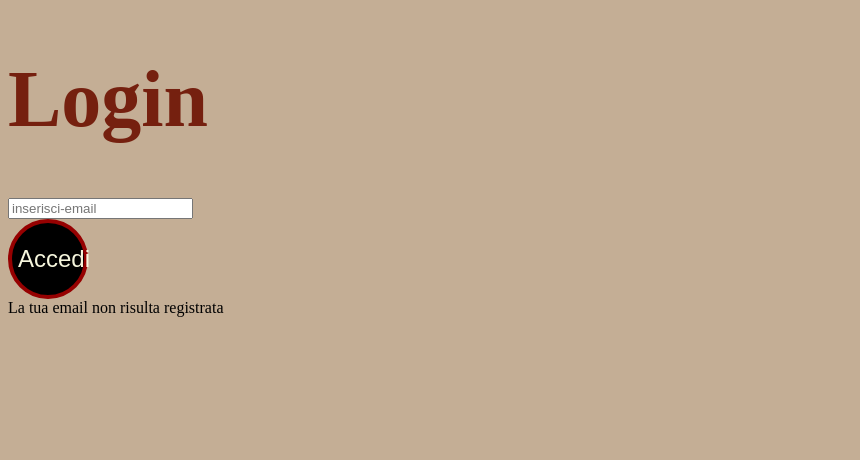
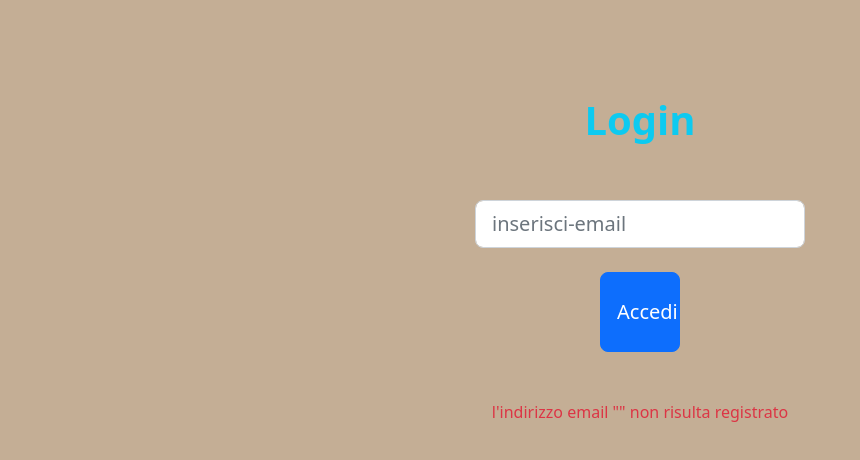
Before and after one commit to GiuliaGlave/js-mail-dadi, a plain HTML site: page mail/index.html in a window 1280 px wide. Both pictures are taken after a click on the button "Accedi". Shown: the whole page, without its empty margins (0-860 px from the left). Drawn offline with nearby package versions, Linux system fonts and the light colour scheme; files that its build step writes are made by us from their sources.

Commit message:
add style

```diff
--- a/mail/index.html
+++ b/mail/index.html
@@ -6,26 +6,34 @@
     <meta name="viewport" content="width=device-width, initial-scale=1.0">
     <title>Mail</title>
 
+    <link href="https://cdn.jsdelivr.net/npm/bootstrap@5.2.3/dist/css/bootstrap.min.css" rel="stylesheet"
+        integrity="sha384-rbsA2VBKQhggwzxH7pPCaAqO46MgnOM80zW1RWuH61DGLwZJEdK2Kadq2F9CUG65" crossorigin="anonymous">
+    <script src="https://cdn.jsdelivr.net/npm/bootstrap@5.2.3/dist/js/bootstrap.bundle.min.js"
+        integrity="sha384-kenU1KFdBIe4zVF0s0G1M5b4hcpxyD9F7jL+jjXkk+Q2h455rYXK/7HAuoJl+0I4"
+        crossorigin="anonymous"></script>
     <link rel="stylesheet" href="./style.css">
     <script type="text/javascript" src="./script.js" defer></script>
 </head>
 
-<body>
+<body class="text-center d-flex flex-column min-vh-100 pt-5 mt-5 d-grid gap-5">
 
     <div>
-        <h1>Login</h1>
+        <h1 class="text-info  fw-bold h1">Login</h1>
+    </div>
+
+    <div class="d-flex flex-column align-items-center d-grid gap-4">
+
+        <form action="#">
+            <input type="email" class="form-control form-control-lg" id="user-email" placeholder="inserisci-email">
+        </form>
+
+        <button type="button" id="login-btn" class="btn btn-lg btn-primary">Accedi</button>
+
     </div>
 
     <div>
-        <form action="#">
-            <input type="email" id="user-email" placeholder="inserisci-email">
-        </form>
-
-        <button type="button" id="login-btn">Accedi</button>
-    </div>
-
-    <div>
-        <span id="login-output"></span>
+        <div class="text-success fs-5" id="login-output-1"></div>
+        <div class="text-danger" id="login-output-2"></div>
     </div>
 
 </body>
--- a/mail/script.js
+++ b/mail/script.js
@@ -15,6 +15,7 @@ const emailList = [
 loginBtn.addEventListener(
     "click",
     function(){
+
         //variabile email utente
         const userEmail = document.getElementById("user-email").value;
 
@@ -31,13 +32,17 @@ loginBtn.addEventListener(
             }
         }
 
-        const loginOutput = document.getElementById("login-output");
+        const loginOutput1 = document.getElementById("login-output-1");
+
+        const loginOutput2 = document.getElementById("login-output-2");
 
         if (inList == true) {
-            loginOutput.innerHTML = "Accesso riuscito";
+            loginOutput1.innerHTML = "Accesso riuscito";
+            loginOutput2.innerHTML = "";
 
         } else {
-            loginOutput.innerHTML = "La tua email non risulta registrata";
+            loginOutput2.innerHTML = `l'indirizzo email  "${userEmail}"  non risulta registrato`;
+            loginOutput1.innerHTML = "";
         }
 
     }
```
